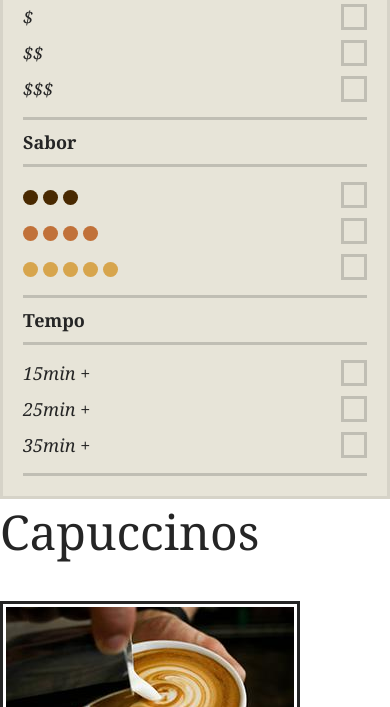
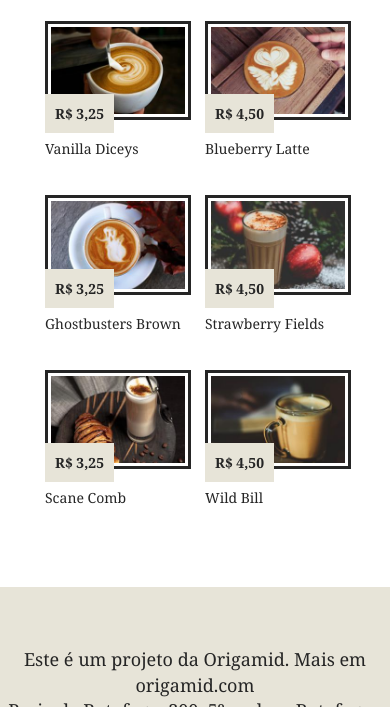
Before and after one commit to lucasrrocha/brafe-2-grid, a plain HTML site: page index.html in a window 390 px wide. Shown: the part 400-1107 px from the top of the page. Drawn offline with Linux system fonts and the light colour scheme.

Commit message:
finished project

```diff
--- /dev/null
+++ b/css/grid.css
@@ -0,0 +1,125 @@
+.container {
+  max-width: 960px;
+  margin: 0 auto;
+}
+
+.container::after,
+.container::before {
+  content: "";
+  display: table;
+  clear: both;
+}
+
+.grid-1,
+.grid-2,
+.grid-3,
+.grid-4,
+.grid-5,
+.grid-6,
+.grid-7,
+.grid-8,
+.grid-9,
+.grid-10,
+.grid-11,
+.grid-12,
+.grid-mobile-6 {
+  margin-left: 10px;
+  margin-right: 10px;
+  float: left;
+  display: block;
+  min-height: 1px;
+}
+
+.grid-1 {
+  width: calc(8.333% - 20px);
+}
+
+.grid-2 {
+  width: calc(16.666% - 20px);
+}
+
+.grid-3 {
+  width: calc(25% - 20px);
+}
+
+.grid-4 {
+  width: calc(33.333% - 20px);
+}
+
+.grid-5 {
+  width: calc(41.666.333% - 20px);
+}
+
+.grid-6 {
+  width: calc(50% - 20px);
+}
+
+.grid-7 {
+  width: calc(58.333% - 20px);
+}
+
+.grid-8 {
+  width: calc(66.666% - 20px);
+}
+
+.grid-9 {
+  width: calc(75% - 20px);
+}
+
+.grid-10 {
+  width: calc(83.333% - 20px);
+}
+
+.grid-11 {
+  width: calc(91.666% - 20px);
+}
+
+.grid-12 {
+  width: calc(100% - 20px);
+}
+
+.grid-mobile-6 {
+  width: calc(50% - 20px);
+}
+
+.row,
+.row-mobile {
+  margin-left: -10px;
+  margin-right: -10px;
+}
+
+.row::after,
+.row-mobile::after,
+.row::before,
+.row-mobile::before {
+  content: "";
+  display: table;
+  clear: both;
+}
+
+@media (max-width: 739px) {
+  .container {
+    max-width: 300px;
+  }
+  .grid-1,
+  .grid-2,
+  .grid-3,
+  .grid-4,
+  .grid-5,
+  .grid-6,
+  .grid-7,
+  .grid-8,
+  .grid-9,
+  .grid-10,
+  .grid-11,
+  .grid-12 {
+    width: 100%;
+    margin-left: 0px;
+    margin-right: 0px;
+    float: none;
+  }
+  .row {
+    margin-left: 0;
+    margin-right: 0;
+  }
+}
--- a/css/style.css
+++ b/css/style.css
@@ -1,4 +1,9 @@
-body, p, h1, h2, ul, li {
+body,
+p,
+h1,
+h2,
+ul,
+li {
   margin: 0px;
   padding: 0px;
 }
@@ -51,12 +56,12 @@ body {
 }
 
 .header-menu li a::before {
-	content: '•';
+  content: "•";
   padding-right: 10px;
 }
 
 .header-menu li:first-child a::before {
-	content: '';
+  content: "";
 }
 
 /* FILTRO */
@@ -67,9 +72,15 @@ body {
   padding: 20px;
 }
 
+@media (max-width: 739px) {
+  .filtro {
+    display: none;
+  }
+}
+
 .filtro h2 {
   font-size: 1.125em;
-	padding: 10px 0
+  padding: 10px 0;
 }
 
 .filtro ul {
@@ -85,7 +96,7 @@ body {
 }
 
 .filtro li::after {
-	content: '';
+  content: "";
   display: block;
   width: 20px;
   height: 20px;
@@ -110,23 +121,19 @@ body {
 
 .sabor-3 {
   color: #492901;
-	box-shadow: 20px 0 0 0 currentColor,
-							40px 0 0 0 currentColor;
+  box-shadow: 20px 0 0 0 currentColor, 40px 0 0 0 currentColor;
 }
 
 .sabor-4 {
   color: #c17139;
-	box-shadow: 20px 0 0 0 currentColor,
-							40px 0 0 0 currentColor,
+  box-shadow: 20px 0 0 0 currentColor, 40px 0 0 0 currentColor,
     60px 0 0 0 currentColor;
 }
 
 .sabor-5 {
   color: #d7a54d;
-	box-shadow: 20px 0 0 0 currentColor,
-							40px 0 0 0 currentColor,
-							60px 0 0 0 currentColor,
-							80px 0 0 0 currentColor;
+  box-shadow: 20px 0 0 0 currentColor, 40px 0 0 0 currentColor,
+    60px 0 0 0 currentColor, 80px 0 0 0 currentColor;
 }
 
 /*PRODUTOS*/
@@ -150,7 +157,7 @@ body {
   font-size: 0.875em;
   font-weight: bold;
   position: relative;
-	top: -15px;;
+  top: -15px;
 }
 
 .produtos li h2 {
--- a/index.html
+++ b/index.html
@@ -2,18 +2,23 @@
 <html>
   <head>
     <title>Brafé 2</title>
-	<meta charset="utf-8">
-	<meta name="viewport" content="width=device-width, initial-scale=1, shrink-to-fit=no">
-	<link rel="stylesheet" type="text/css" href="css/style.css">
+    <meta charset="utf-8" />
+    <meta
+      name="viewport"
+      content="width=device-width, initial-scale=1, shrink-to-fit=no"
+    />
+    <link rel="stylesheet" type="text/css" href="/css/grid.css" />
+    <link rel="stylesheet" type="text/css" href="/css/style.css" />
   </head>
   <body>
-
     <header>
       <div class="header-informacoes">
-			<p>aberto de 08h às 18h - seg à sáb - rua bartolomeu mitre - botafogo</p>
+        <p>
+          aberto de 08h às 18h - seg à sáb - rua bartolomeu mitre - botafogo
+        </p>
       </div>
       <a class="header-logo" href="index.html">
-			<img src="img/brafe.png" alt="Brafé">
+        <img src="img/brafe.png" alt="Brafé" />
       </a>
       <nav class="header-menu">
         <ul>
@@ -26,7 +31,7 @@
     </header>
 
     <div class="container">
-		<nav class="filtro">
+      <nav class="filtro grid-4">
         <h2>Preço</h2>
         <ul>
           <li>$</li>
@@ -47,41 +52,41 @@
         </ul>
       </nav>
 
-		<section class="produtos">
+      <section class="produtos grid-8">
         <h1>Capuccinos</h1>
-			<ul>
-				<li>
-					<img src="img/cafe-1.jpg" alt="Café 1">
+        <ul class="row-mobile">
+          <li class="grid-mobile-6">
+            <img src="img/cafe-1.jpg" alt="Café 1" />
             <span>R$ 3,25</span>
             <h2>Vanilla Diceys</h2>
           </li>
 
-				<li>
-					<img src="img/cafe-2.jpg" alt="Café 1">
+          <li class="grid-mobile-6">
+            <img src="img/cafe-2.jpg" alt="Café 1" />
             <span>R$ 4,50</span>
             <h2>Blueberry Latte</h2>
           </li>
 
-				<li>
-					<img src="img/cafe-3.jpg" alt="Café 1">
+          <li class="grid-mobile-6">
+            <img src="img/cafe-3.jpg" alt="Café 1" />
             <span>R$ 3,25</span>
             <h2>Ghostbusters Brown</h2>
           </li>
 
-				<li>
-					<img src="img/cafe-4.jpg" alt="Café 1">
+          <li class="grid-mobile-6">
+            <img src="img/cafe-4.jpg" alt="Café 1" />
             <span>R$ 4,50</span>
             <h2>Strawberry Fields</h2>
           </li>
 
-				<li>
-					<img src="img/cafe-5.jpg" alt="Café 1">
+          <li class="grid-mobile-6">
+            <img src="img/cafe-5.jpg" alt="Café 1" />
             <span>R$ 3,25</span>
             <h2>Scane Comb</h2>
           </li>
 
-				<li>
-					<img src="img/cafe-6.jpg" alt="Café 1">
+          <li class="grid-mobile-6">
+            <img src="img/cafe-6.jpg" alt="Café 1" />
             <span>R$ 4,50</span>
             <h2>Wild Bill</h2>
           </li>
@@ -93,6 +98,5 @@
       <p>Este é um projeto da Origamid. Mais em origamid.com</p>
       <p>Praia de Botafogo, 300, 5º andar - Botafogo - Rio de Janeiro</p>
     </footer>
-
   </body>
 </html>
```
Lines whose indentation alone changed are shown as unchanged.
